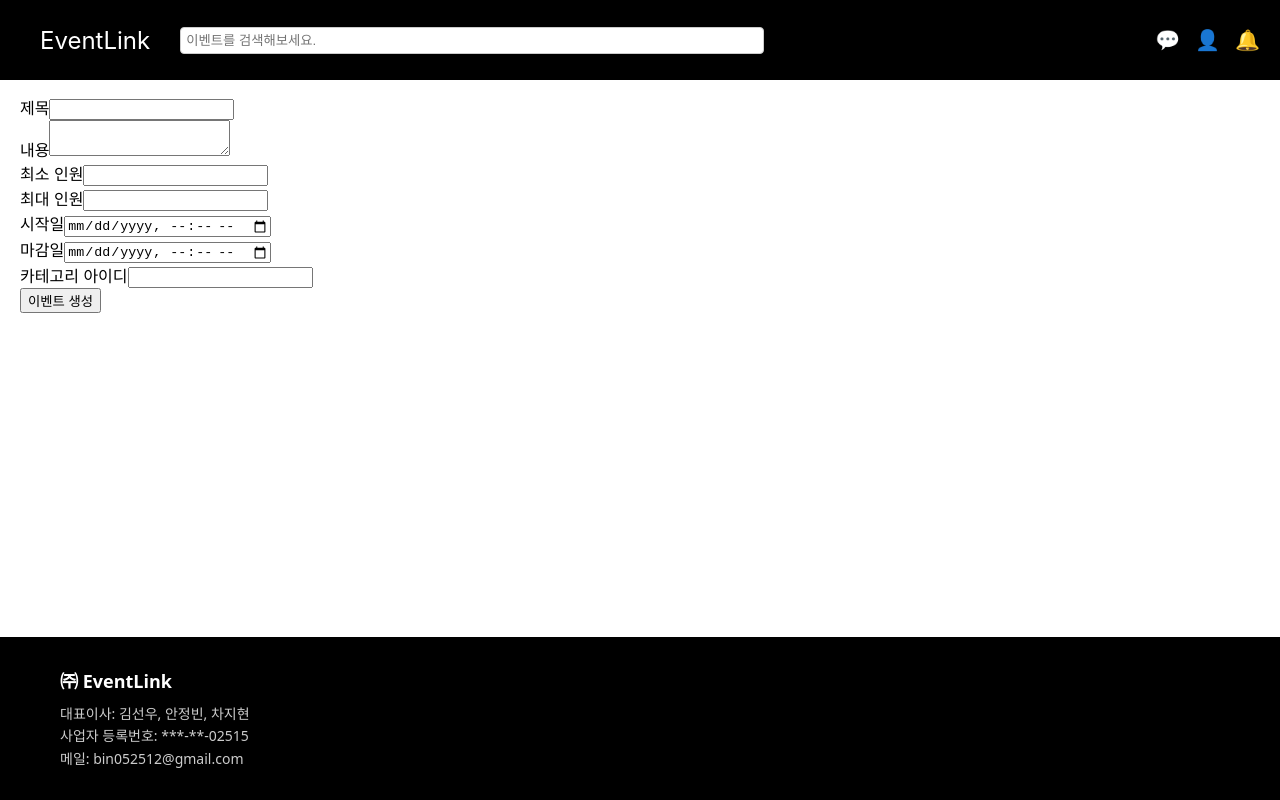
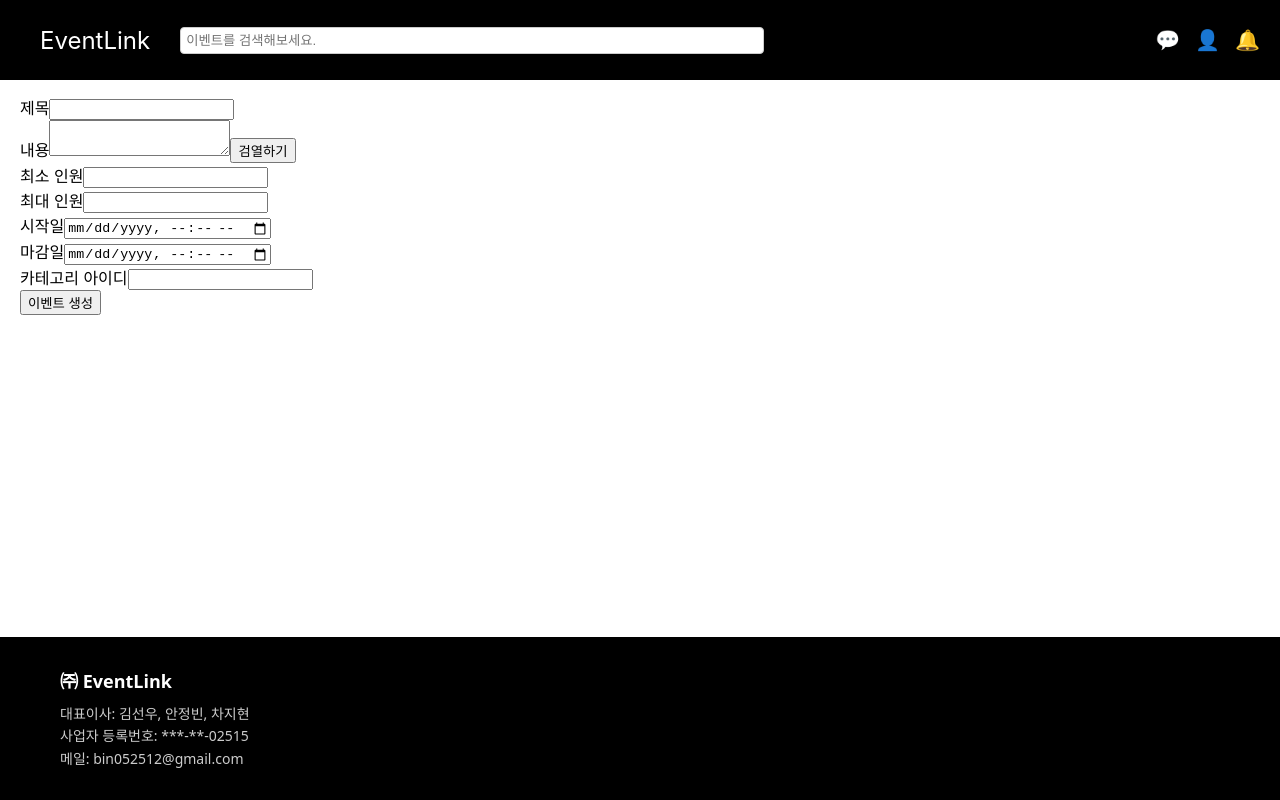
Before and after one commit to EventLinkKNU/EventLink_Front, a React (Create React App) app: page /event-create in a window 1280 px wide. Built offline with nearby package versions, Linux system fonts and the light colour scheme.

Commit message:
feat : 검열하기 기능 추가

```diff
--- a/src/components/CreateEvent.js
+++ b/src/components/CreateEvent.js
@@ -9,29 +9,75 @@ const CreateEvent = () => {
     maxParticipants: "",
     startDate: "",
     closeDate: "",
-    categoryId:"",
+    categoryId: "",
   });
+
+  const [contentReviewStatus, setContentReviewStatus] = useState(null); // '통과', '비통과', 또는 null
+  const [isReviewChecked, setIsReviewChecked] = useState(false);
+
   const handleChange = (e) => {
     const { name, value } = e.target;
     setFormData((prev) => ({
       ...prev,
       [name]: value,
     }));
+
+    // 내용이 바뀌면 검열 상태 초기화
+    if (name === "content") {
+      setContentReviewStatus(null);
+      setIsReviewChecked(false);
+    }
   };
+
+  const handleContentReview = () => {
+    axios
+      .post(
+        "http://localhost:8080/gpt/review",
+        { content: formData.content },
+        {
+          withCredentials: true, // ✅ 쿠키 기반 인증 위해 추가
+          headers: {
+            "Content-Type": "application/json",
+          },
+        }
+      )
+      .then((res) => {
+        const result = res.data.status; // ✅ 서버 응답에 맞게 'status' 사용
+        setContentReviewStatus(result);
+        setIsReviewChecked(true);
+        alert(`검열 결과: ${result}`);
+      })
+      .catch((err) => {
+        console.error("검열 요청 실패", err);
+        setContentReviewStatus("비통과");
+        setIsReviewChecked(true);
+        alert("검열에 실패했습니다.");
+      });
+  };
+
+
   const handleSubmit = (e) => {
     e.preventDefault();
 
+    if (!isReviewChecked) {
+      alert("내용 검열을 먼저 진행해주세요.");
+      return;
+    }
+
+    if (contentReviewStatus !== "통과") {
+      alert("내용 검열을 통과하지 못했습니다.");
+      return;
+    }
+
     axios
       .post("http://localhost:8080/api/v1/events/create", formData, {
-        withCredentials: true, // ✅ JWT 쿠키 포함
+        withCredentials: true,
         headers: {
           "Content-Type": "application/json",
         },
       })
       .then(() => {
-
-        alert('이벤트가 성공적으로 생성되었습니다!');
-        // 필요시 navigate("/events") 등 이동 처리
+        alert("이벤트가 성공적으로 생성되었습니다!");
       })
       .catch((err) => {
         console.error("이벤트 생성 실패", err);
@@ -62,6 +108,14 @@ const CreateEvent = () => {
             onChange={handleChange}
             required
           ></textarea>
+          <button type="button" onClick={handleContentReview}>
+            검열하기
+          </button>
+          {isReviewChecked && (
+            <span style={{ marginLeft: "10px", color: contentReviewStatus === "통과" ? "green" : "red" }}>
+              {contentReviewStatus}
+            </span>
+          )}
         </div>
 
         <div>
@@ -109,6 +163,7 @@ const CreateEvent = () => {
             required
           />
         </div>
+
         <div>
           <label>카테고리 아이디</label>
           <input
@@ -124,5 +179,6 @@ const CreateEvent = () => {
       </form>
     </div>
   );
-}
+};
+
 export default CreateEvent;
```
